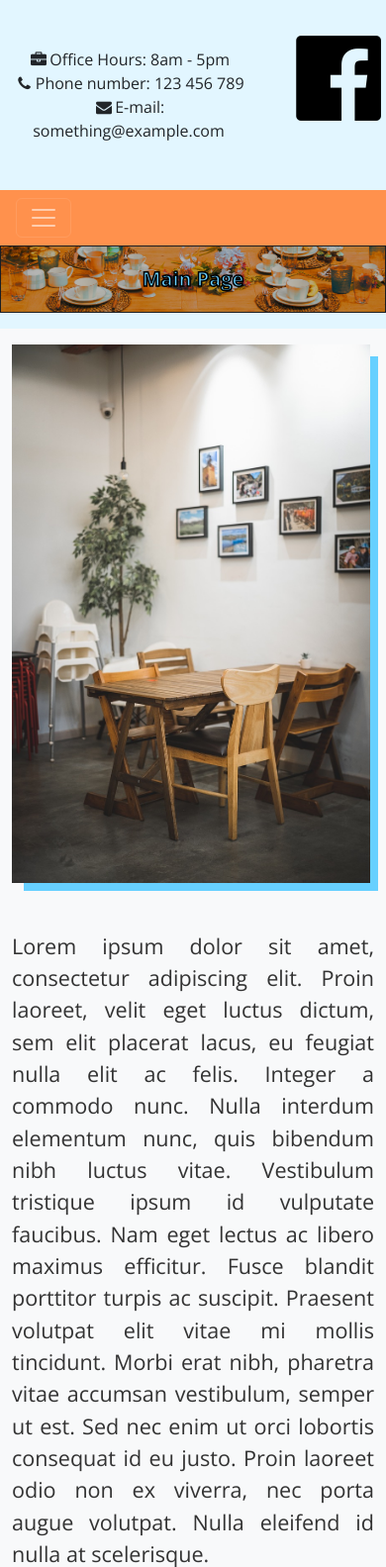
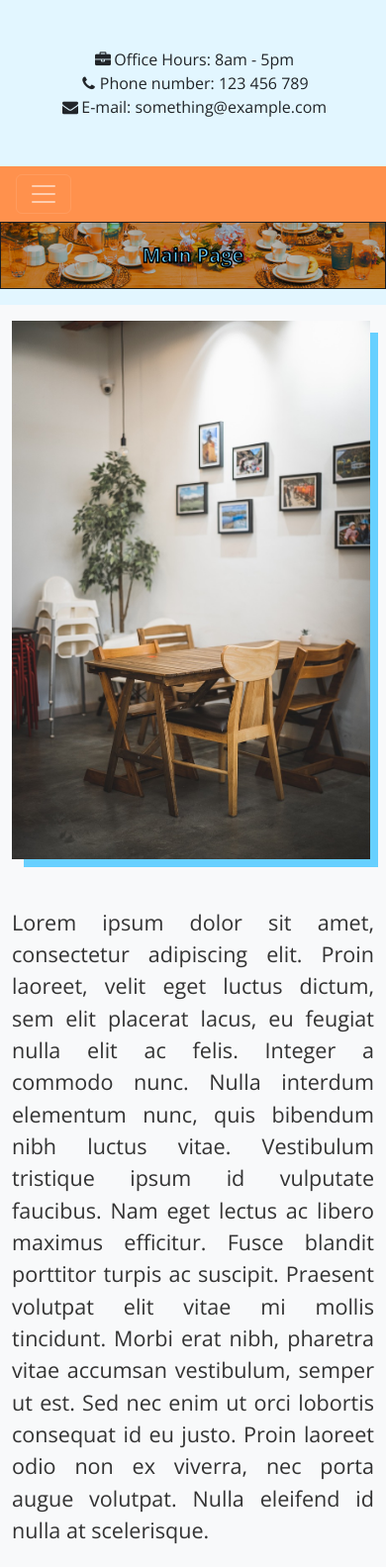
Before and after one commit to strzecha/Art-of-Wood-Website, a PHP site: page /index.php in a window 390 px wide. Shown: the top 1583 px of the page at 99% size. Run offline with PHP 8.4, Linux system fonts and the light colour scheme.

Commit message:
Better sizing

```diff
--- a/css/style.css
+++ b/css/style.css
@@ -1,6 +1,7 @@
 body
 {
     font-family: 'Open Sans', sans-serif;
+	min-width: 250px;
 }
 
 h1, h2, h3, h4, h5, h6, p
--- a/header.php
+++ b/header.php
@@ -36,14 +36,14 @@ function show_header($show_section){
                         <img src="img/logo.png" class="img-fluid d-block mx-auto">
                     </a>
 
-                    <div class="text-center my-5 col-8 col-sm-6 my-sm-3 my-md-auto">
+                    <div class="text-center my-5 col-12 col-sm-6 my-sm-3 my-md-auto">
                         <i class="icon-briefcase"></i>Office Hours: 8am - 5pm
                         <br>
                         <i class="icon-phone"></i>Phone number: 123 456 789
                         <br>
                         <i class="icon-mail-alt"></i>E-mail: something@example.com
                     </div>
-                    <a class="text-center col-4 col-sm-2 col-lg-3 my-0" href="#">
+                    <a class="text-center col-4 col-sm-2 col-lg-3 my-0 d-none d-sm-block" href="#">
                         <i class="icon-facebook-official"></i>
                     </a>
                 </div>
```
